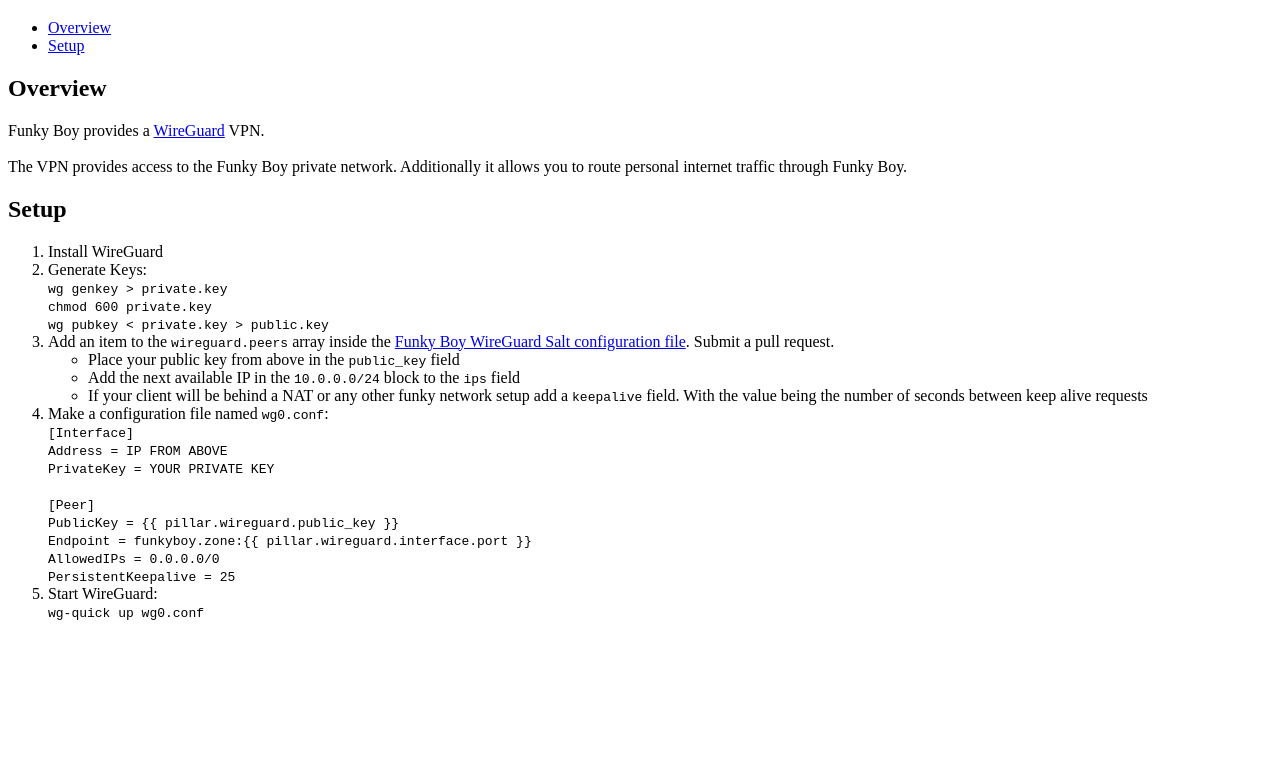
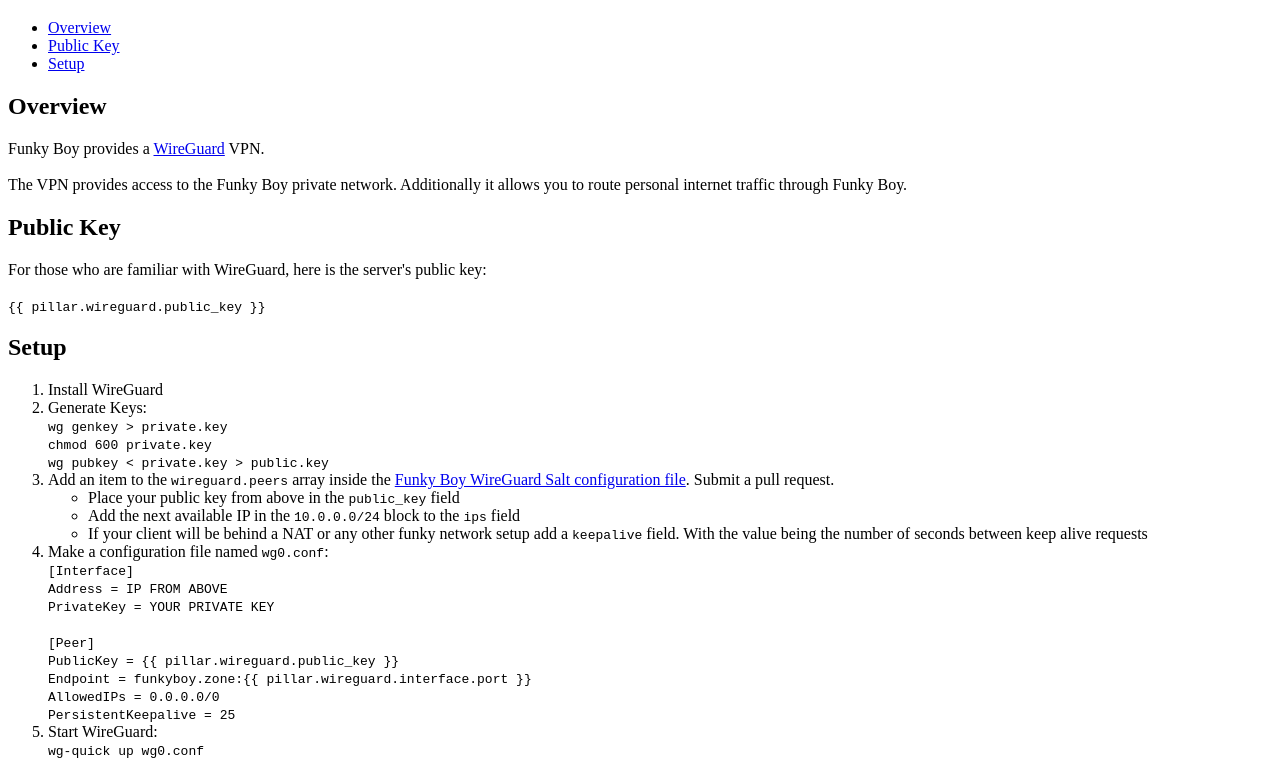
Before and after one commit to catvec/funkyboy.zone, a plain HTML site: page salt/wireguard/guide-website-www/index.html in a window 1280 px wide. Shown: the part 61-836 px from the top of the page. Before the commit the page ends 800 px from the top, so only its background shows below. Drawn offline with Linux system fonts and the light colour scheme.

Commit message:
salt: wireguard: added public key section to website

```diff
--- a/salt/wireguard/guide-website-www/index.html
+++ b/salt/wireguard/guide-website-www/index.html
@@ -9,6 +9,7 @@
 		<h1>Table Of Contents</h1>
 		<ul>
 			<li><a href="#overview">Overview</a></li>
+			<li><a href="#public-key">Public Key</a></li>
 			<li><a href="#setup">Setup</a></li>
 		</ul>
 
@@ -21,6 +22,14 @@
 			The VPN provides access to the Funky Boy private
 			network. Additionally it allows you to route personal
 			internet traffic through Funky Boy.
+		</section>
+
+		<section id="public-key">
+			<h1>Public Key</h1>
+			For those who are familiar with WireGuard, here is the
+			server's public key:<br>
+			<br>
+			<code>{{ pillar.wireguard.public_key }}</code>
 		</section>
 
 		<section id="setup">
```
